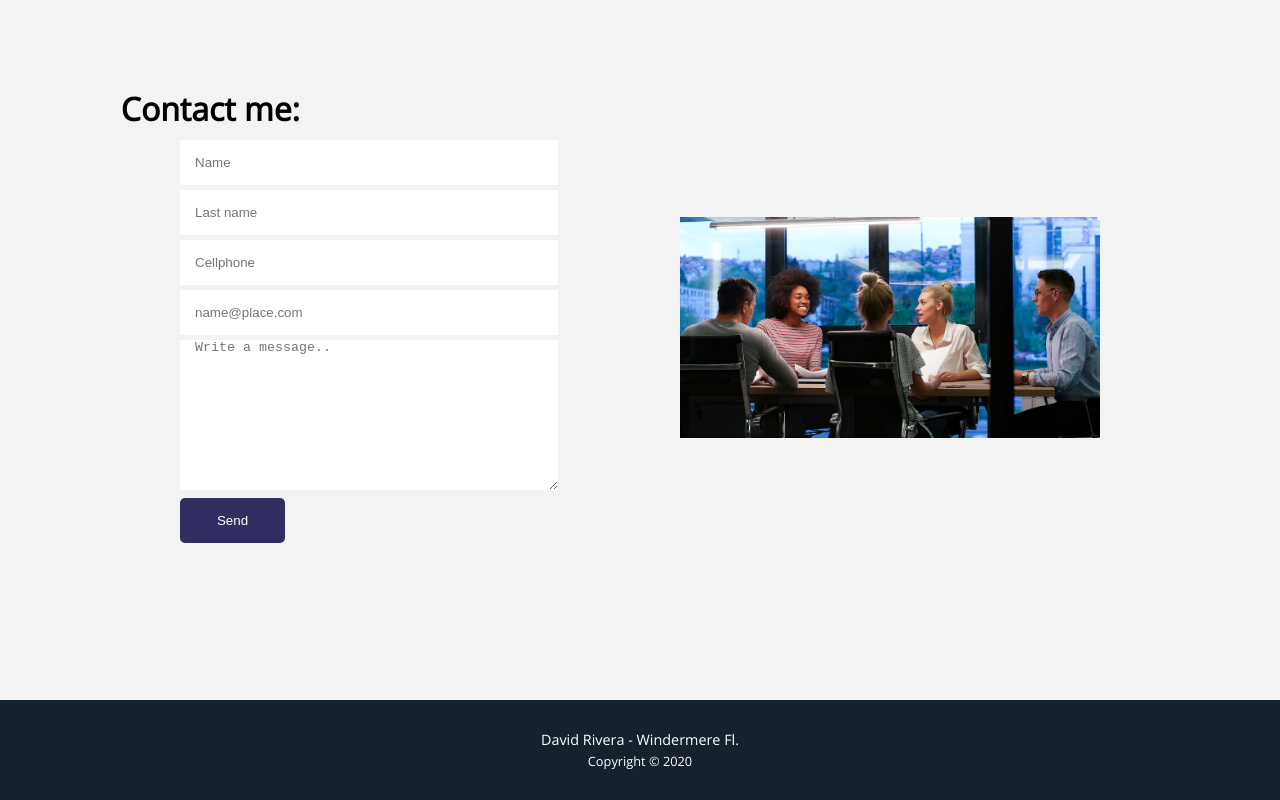
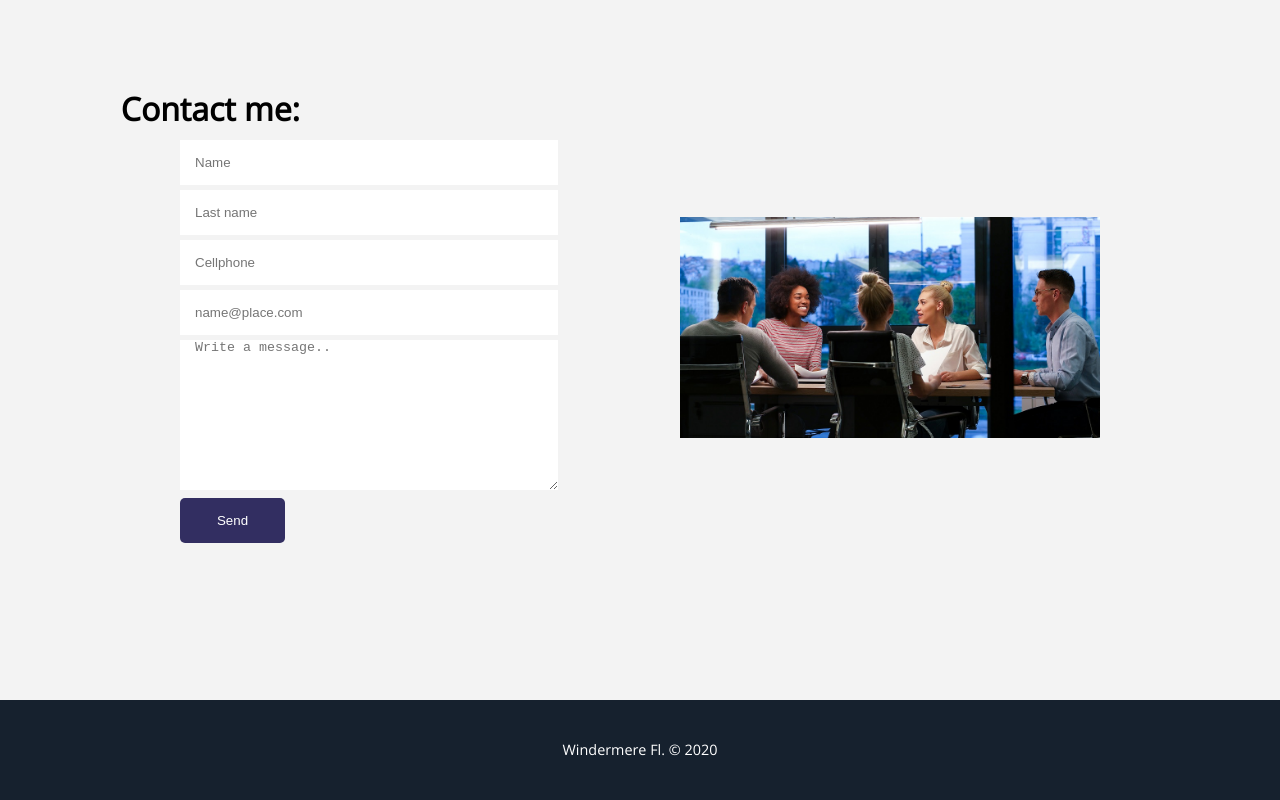
Before and after one commit to drtaupier/dr-portfolio, a website built with webpack: page src/client/views/index.html in a window 1280 px wide. Shown: the part 2165-2965 px from the top of the page. Built offline with nearby package versions, Linux system fonts and the light colour scheme; files whose address does not match are found by name.

Commit message:
Fixed my footer

```diff
--- a/src/client/js/classes.js
+++ b/src/client/js/classes.js
@@ -3,8 +3,7 @@ export class UI {
         const today = new Date();
         const year = today.getFullYear();
         const footer = document.getElementById('footer');
-        footer.innerHTML = `<h3>David Rivera - Windermere Fl.</h3>`;
-        footer.innerHTML += `<h2>Copyright &copy; ${year}</h2>`;
+        footer.innerHTML = `<h3>Windermere Fl. &copy; ${year}</h3>`;
     }
 
     stickyNav() {
--- a/src/client/style/style.scss
+++ b/src/client/style/style.scss
@@ -314,9 +314,6 @@ footer {
         font-weight: normal;
         line-height: 1.6em;
     }
-    h2 {
-        font-size: 0.8em;
-    }
 }
 
 .fa-linkedin,
```
